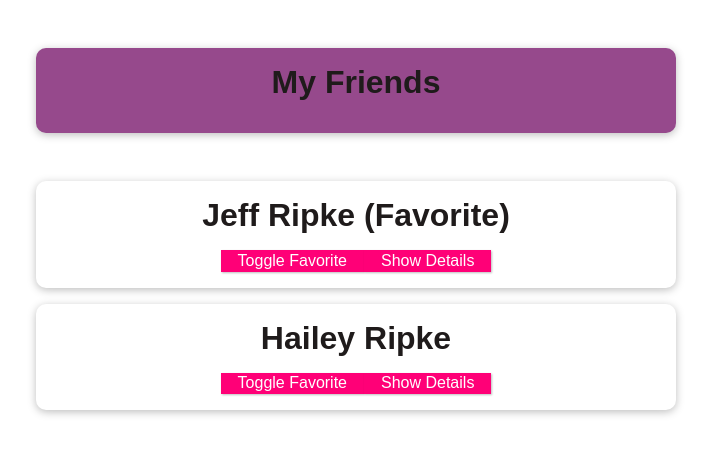
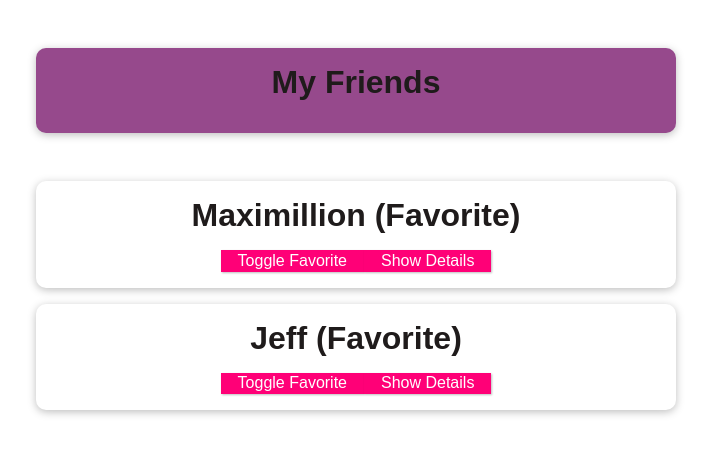
Before and after one commit to jripke74/vue-take-1, a Vue app in the folder vue-app/: page / in a window 1280 px wide. Shown: the top 454 px of the page, without its empty margins (284-995 px from the left). Built offline with nearby package versions, Linux system fonts and the light colour scheme.

Commit message:
05 add dynamic prop values

```diff
--- a/vue-app/src/App.vue
+++ b/vue-app/src/App.vue
@@ -5,15 +5,12 @@
     </header>
     <ul>
       <friend-contact
-        name="Jeff Ripke"
-        phone-number="333-323-3332"
-        email-address="hhhhhd@djhkhk.com"
-        is-favorite="1"
-      ></friend-contact>
-      <friend-contact
-        name="Hailey Ripke"
-        phone-number="333-332-3332"
-        email-address="dfdsd@djhkhk.com"
+        v-for="friend in friends"
+        :key="friend.id"
+        :name="friend.name"
+        :phone-number="friend.phoneNumber"
+        :email-address="friend.email"
+        :is-favorite="true"
       ></friend-contact>
     </ul>
   </section>
@@ -30,11 +27,13 @@
         {
           id: 'Max',
           name: 'Maximillion',
+          phoneNumber: '123-456-7890',
           email: 'fict@email.com',
         },
         {
           id: 'Jeff',
-          name: 'Maximillion',
+          name: 'Jeff',
+          phoneNumber: '098-765-4321',
           email: 'fict@email.com',
         },
       ],
--- a/vue-app/src/components/FriendContact.vue
+++ b/vue-app/src/components/FriendContact.vue
@@ -1,6 +1,6 @@
 <template>
   <li>
-    <h2>{{ name }} {{ friendIsFavorite === '1' ? '(Favorite)' : '' }}</h2>
+    <h2>{{ name }} {{ friendIsFavorite ? '(Favorite)' : '' }}</h2>
     <button @click="toggleFavorite">Toggle Favorite</button>
     <button @click="toggleDetails">{{ detailsAreVisible ? 'Hide' : 'Show Details' }}</button>
     <ul v-if="detailsAreVisible">
@@ -26,22 +26,14 @@
       required: true,
     },
     isFavorite: {
-      type: String,
+      type: Boolean,
       required: false,
-      default: '0',
-      validator(value) {
-        return value === '1' || value === '0';
-      },
+      default: false,
     },
   },
   data() {
     return {
       detailsAreVisible: false,
-      friend: {
-        id: 'Max',
-        name: 'Maximillion',
-        email: 'fict@email.com',
-      },
       friendIsFavorite: this.isFavorite,
     };
   },
@@ -50,11 +42,7 @@
       this.detailsAreVisible = !this.detailsAreVisible;
     },
     toggleFavorite() {
-      if (this.friendIsFavorite === '1') {
-        this.friendIsFavorite = '0';
-      } else {
-        this.friendIsFavorite = '1';
-      }
+      this.friendIsFavorite = !this.friendIsFavorite;
     },
   },
 };
```
